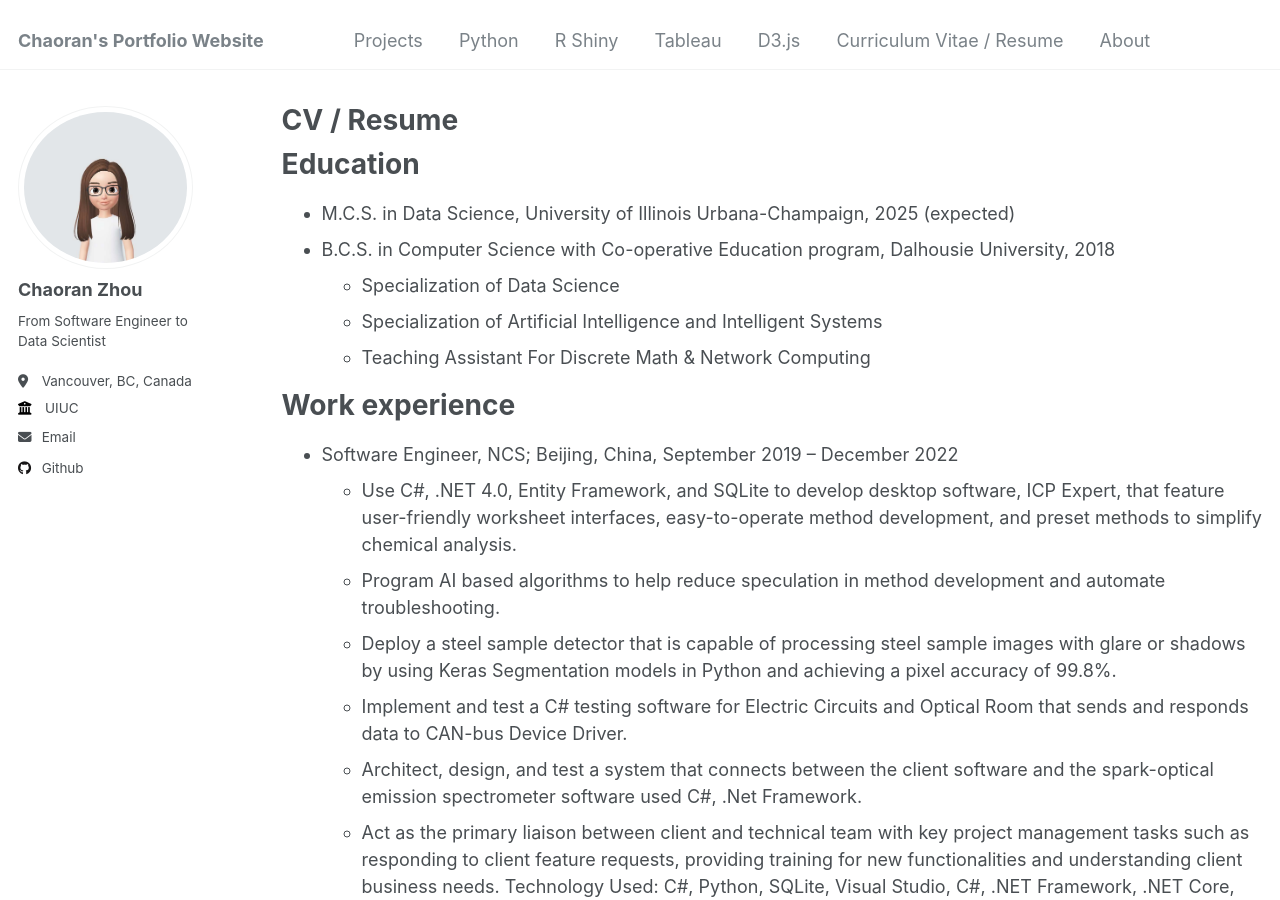
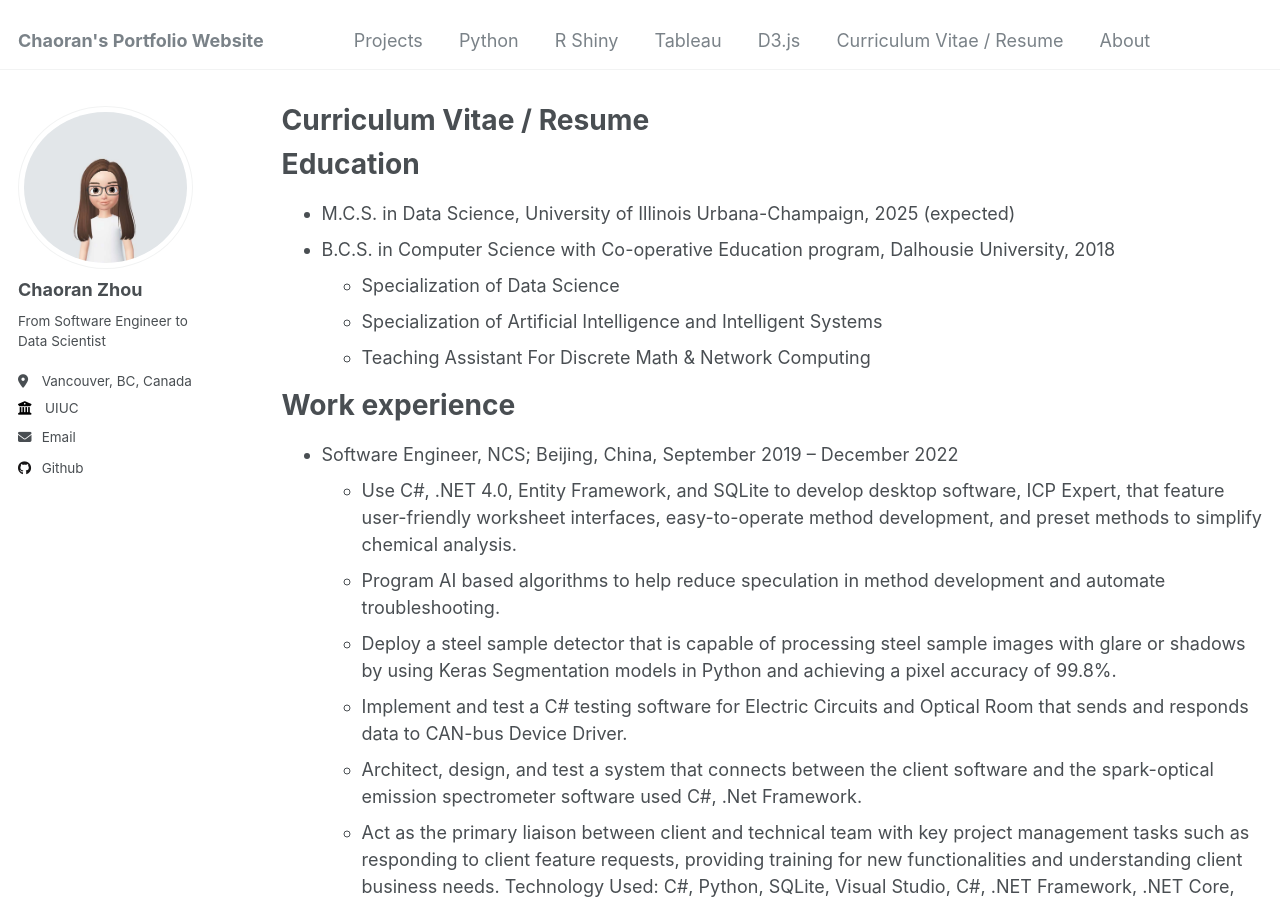
Before and after one commit to ranranrunforit/ranranrunforit.github.io, a Jekyll site: the page built from _pages/cv.md, in a window 1280 px wide and 900 px high. Built offline with Jekyll 4.4.1, drawn with Linux system fonts in a browser that asks for light colours.

Commit message:
Update cv.md

```diff
--- a/_pages/cv.md
+++ b/_pages/cv.md
@@ -1,6 +1,6 @@
 ---
 layout: archive
-title: "CV / Resume"
+title: "Curriculum Vitae / Resume"
 permalink: /cv/
 author_profile: true
 redirect_from:
```
